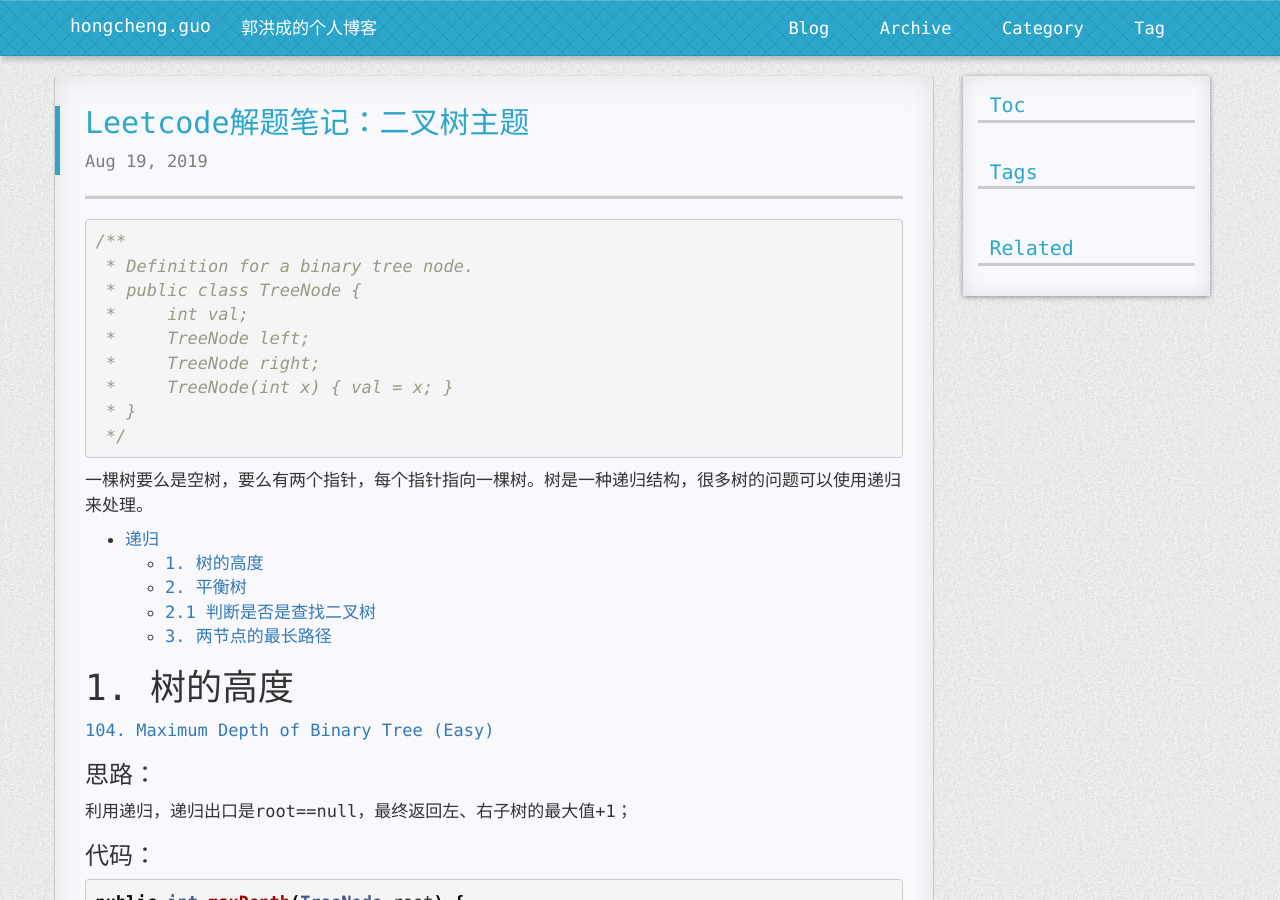
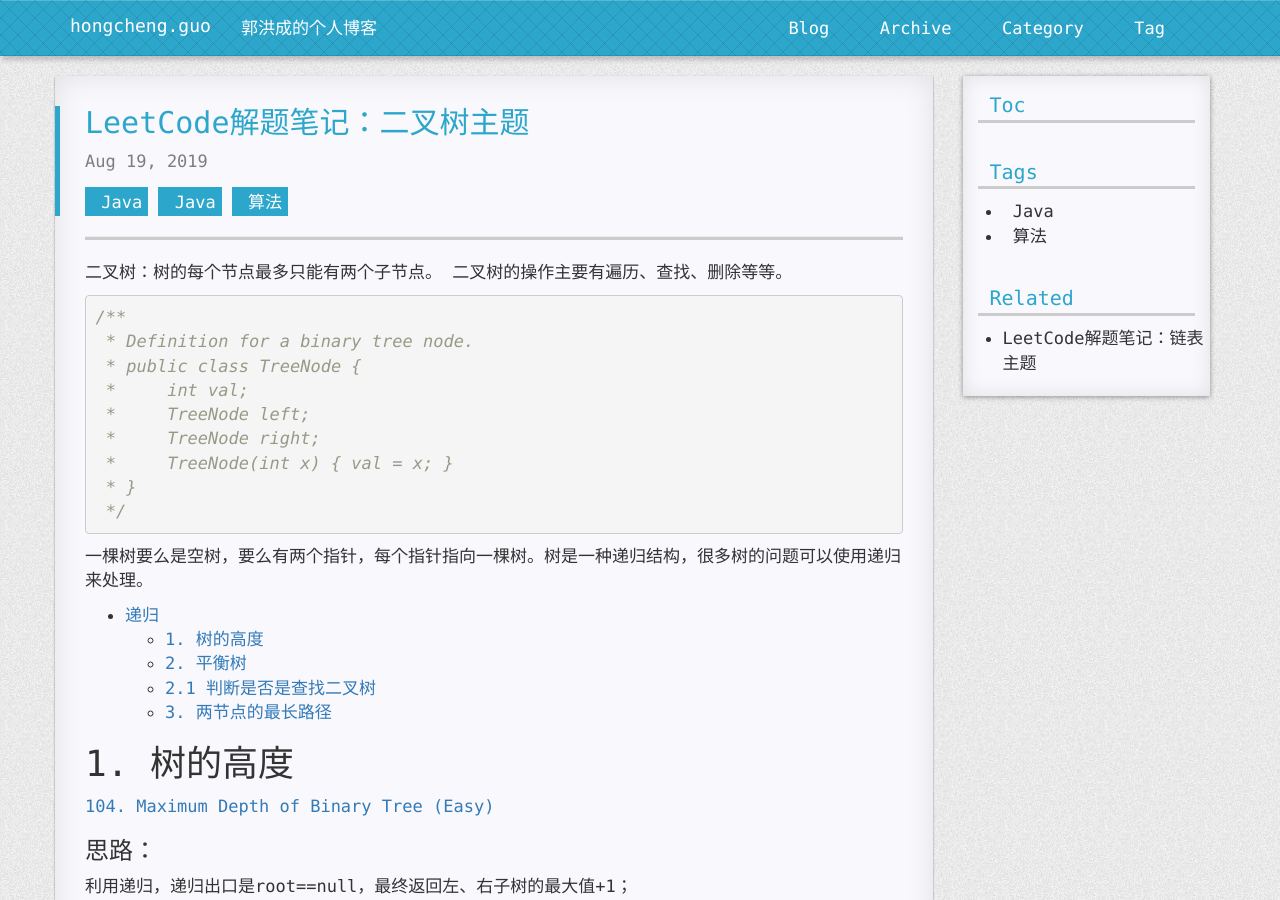
Before and after one commit to FrankdeBoers/blog, a Jekyll site: the page built from _posts/2019-08-19-LeetCode解题笔记：二叉树主题.md, in a window 1280 px wide and 900 px high. Built offline with Jekyll 4.4.1, drawn with Linux system fonts in a browser that asks for light colours; nearby versions of some CDN libraries; a style sheet for code colours, icons or effects is not loaded.

Commit message:
Update 2019-08-19-LeetCode解题笔记：二叉树主题.md

````diff
--- a/_posts/2019-08-19-LeetCode解题笔记：二叉树主题.md
+++ b/_posts/2019-08-19-LeetCode解题笔记：二叉树主题.md
@@ -1,3 +1,13 @@
+---
+title: LeetCode解题笔记：二叉树主题
+tags: Java 算法
+categories: Java
+---
+
+二叉树：树的每个节点最多只能有两个子节点。
+二叉树的操作主要有遍历、查找、删除等等。
+
+
 ```java
 /**
  * Definition for a binary tree node.
````
